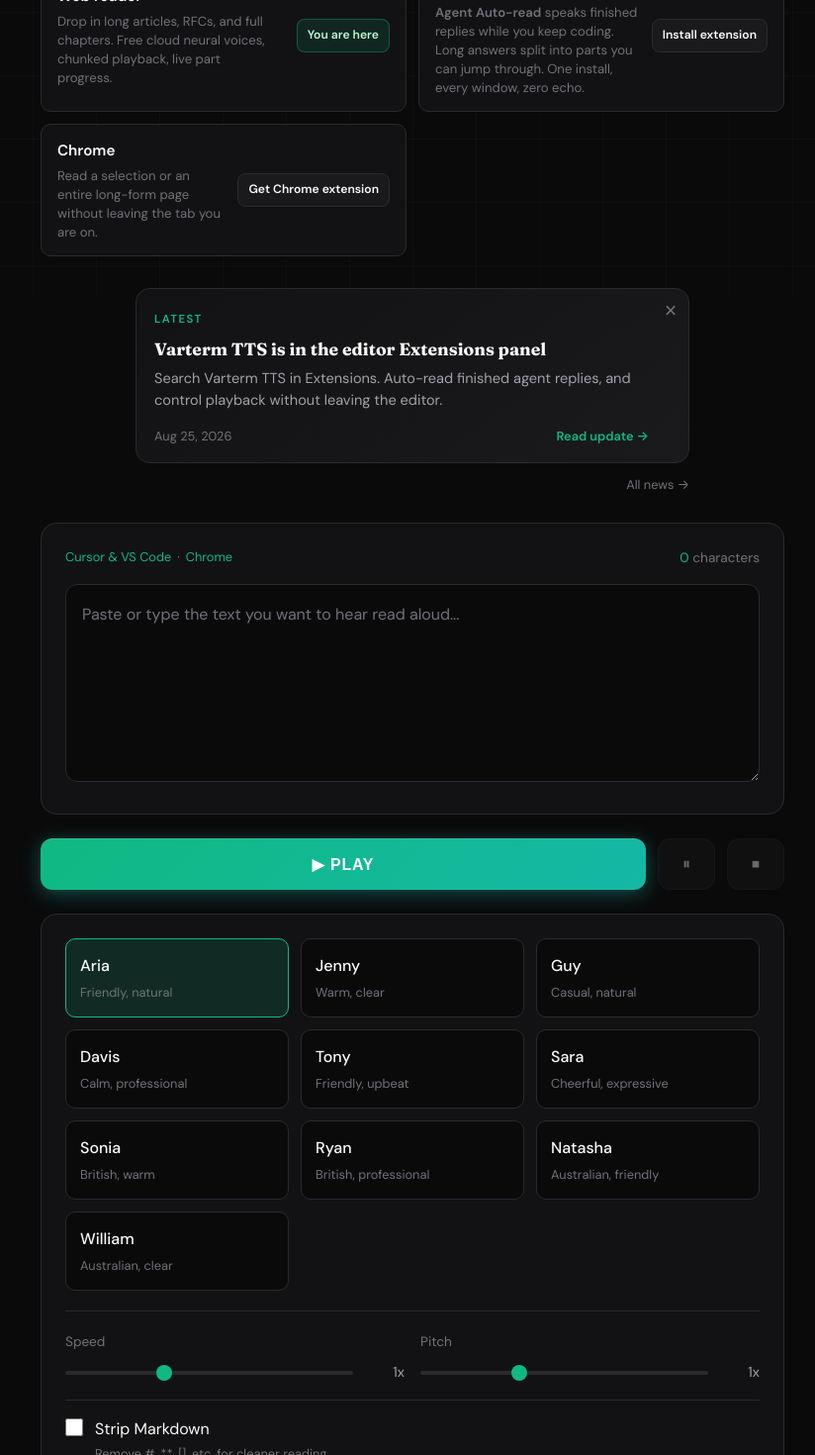
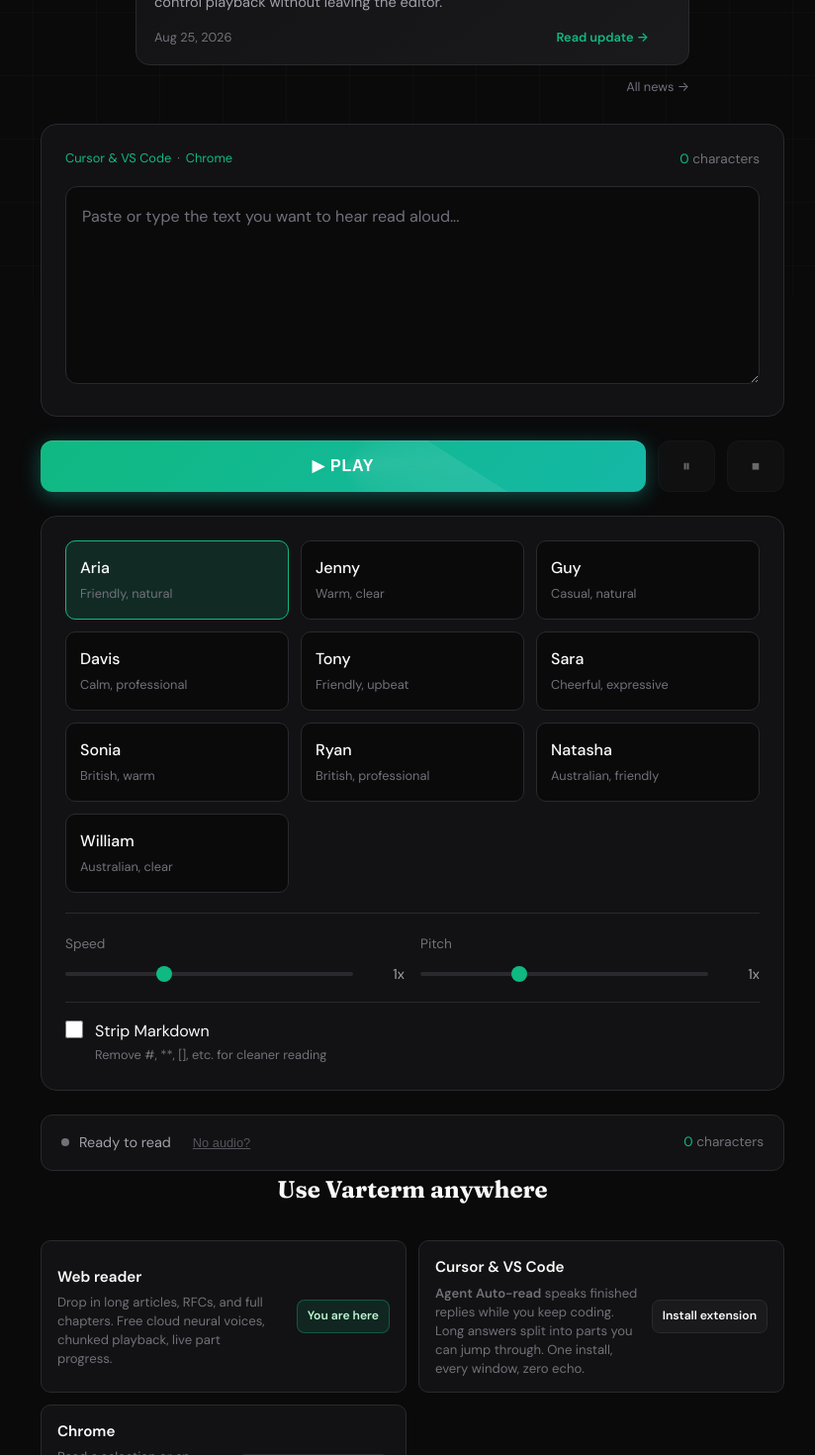
Before and after one commit to varterm/platform, a Next.js app: page / in a window 1280 px wide. Shown: the part 500-1970 px from the top of the page at 99% size, without its empty margins (223-1047 px from the left). Built offline with nearby package versions, Linux system fonts and the light colour scheme; no server answers.

Commit message:
Put the paste box above the platform cards, and light up the editor.
The news card and the thing people came to use now come first; "Use
Varterm anywhere" moves below the player. Focus and hover states give the
input and transport some feedback, with a reduced-motion opt-out.

```diff
--- a/app/HomeClient.js
+++ b/app/HomeClient.js
@@ -654,48 +654,6 @@ export default function HomeClient({ featuredNews = null }) {
         </p>
       </section>
 
-      <section className={styles.platformSection} aria-labelledby="platform-heading">
-        <h2 id="platform-heading" className={styles.sectionHeading}>
-          Use Varterm anywhere
-        </h2>
-        <div className={styles.platformGrid}>
-          <article className={styles.platformCard}>
-            <div className={styles.platformCardBody}>
-              <h3>Web reader</h3>
-              <p>
-                Drop in long articles, RFCs, and full chapters. Free cloud neural voices, chunked
-                playback, live part progress.
-              </p>
-            </div>
-            <span className={styles.platformBadge}>You are here</span>
-          </article>
-          <article className={styles.platformCard}>
-            <div className={styles.platformCardBody}>
-              <h3>Cursor &amp; VS Code</h3>
-              <p>
-                <strong>Agent Auto-read</strong> speaks finished replies while you keep coding.
-                Long answers split into parts you can jump through. One install, every window,
-                zero echo.
-              </p>
-            </div>
-            <Link href="/extensions#editors" className={styles.platformCta}>
-              Install extension
-            </Link>
-          </article>
-          <article className={styles.platformCard}>
-            <div className={styles.platformCardBody}>
-              <h3>Chrome</h3>
-              <p>
-                Read a selection or an entire long-form page without leaving the tab you are on.
-              </p>
-            </div>
-            <Link href="/extensions#chrome" className={styles.platformCta}>
-              Get Chrome extension
-            </Link>
-          </article>
-        </div>
-      </section>
-
       {featuredNews && !newsPreviewHiddenForSession ? (
         <aside className={styles.newsPreview} aria-labelledby="news-preview-heading">
           <button
@@ -725,7 +683,7 @@ export default function HomeClient({ featuredNews = null }) {
         </aside>
       ) : null}
 
-      <section className={styles.section}>
+      <section className={`${styles.section} ${styles.editorSection}`}>
         <div className={styles.editorHeader}>
           <nav className={styles.extensionQuickLinks} aria-label="Extension installs">
             <Link href="/extensions#editors" className={styles.extensionQuickLink}>
@@ -816,16 +774,18 @@ export default function HomeClient({ featuredNews = null }) {
           ▶ Play
         </button>
         <button
-          className={styles.controlBtn}
+          className={`${styles.controlBtn} ${styles.controlBtnPause}`}
           onClick={togglePause}
           disabled={!isPlaying}
+          aria-label={isPaused ? 'Resume' : 'Pause'}
         >
           {isPaused ? '▶' : '⏸'}
         </button>
         <button
-          className={styles.controlBtn}
+          className={`${styles.controlBtn} ${styles.controlBtnStop}`}
           onClick={stop}
           disabled={!isPlaying}
+          aria-label="Stop"
         >
           ⏹
         </button>
@@ -924,6 +884,48 @@ export default function HomeClient({ featuredNews = null }) {
           )}
         </div>
       </div>
+
+      <section className={styles.platformSection} aria-labelledby="platform-heading">
+        <h2 id="platform-heading" className={styles.sectionHeading}>
+          Use Varterm anywhere
+        </h2>
+        <div className={styles.platformGrid}>
+          <article className={styles.platformCard}>
+            <div className={styles.platformCardBody}>
+              <h3>Web reader</h3>
+              <p>
+                Drop in long articles, RFCs, and full chapters. Free cloud neural voices, chunked
+                playback, live part progress.
+              </p>
+            </div>
+            <span className={styles.platformBadge}>You are here</span>
+          </article>
+          <article className={styles.platformCard}>
+            <div className={styles.platformCardBody}>
+              <h3>Cursor &amp; VS Code</h3>
+              <p>
+                <strong>Agent Auto-read</strong> speaks finished replies while you keep coding.
+                Long answers split into parts you can jump through. One install, every window,
+                zero echo.
+              </p>
+            </div>
+            <Link href="/extensions#editors" className={styles.platformCta}>
+              Install extension
+            </Link>
+          </article>
+          <article className={styles.platformCard}>
+            <div className={styles.platformCardBody}>
+              <h3>Chrome</h3>
+              <p>
+                Read a selection or an entire long-form page without leaving the tab you are on.
+              </p>
+            </div>
+            <Link href="/extensions#chrome" className={styles.platformCta}>
+              Get Chrome extension
+            </Link>
+          </article>
+        </div>
+      </section>
 
       {/* Modal */}
       {showModal && (
--- a/app/page.module.css
+++ b/app/page.module.css
@@ -237,6 +237,53 @@
   color: var(--accent);
 }
 
+/* Editor shell */
+.editorSection {
+  position: relative;
+  overflow: hidden;
+  transition: border-color 0.3s ease, box-shadow 0.3s ease;
+}
+
+.editorSection::before {
+  content: '';
+  position: absolute;
+  top: 0;
+  left: 0;
+  right: 0;
+  height: 2px;
+  background: linear-gradient(
+    90deg,
+    transparent,
+    var(--accent),
+    #06b6d4,
+    var(--purple),
+    transparent
+  );
+  background-size: 200% 100%;
+  opacity: 0;
+  transition: opacity 0.35s ease;
+  pointer-events: none;
+}
+
+.editorSection:focus-within {
+  border-color: rgba(16, 185, 129, 0.45);
+  box-shadow: 0 18px 50px -30px rgba(16, 185, 129, 0.85);
+}
+
+.editorSection:focus-within::before {
+  opacity: 1;
+  animation: sweepLine 3.5s linear infinite;
+}
+
+@keyframes sweepLine {
+  from {
+    background-position: 0% 0;
+  }
+  to {
+    background-position: 200% 0;
+  }
+}
+
 .textarea {
   width: 100%;
   height: 200px;
@@ -249,12 +296,21 @@
   font-size: 1rem;
   line-height: 1.7;
   resize: vertical;
-  transition: border-color 0.2s;
+  caret-color: var(--accent);
+  transition: border-color 0.25s ease, box-shadow 0.25s ease, background 0.25s ease;
+}
+
+.textarea:hover:not(:focus) {
+  border-color: var(--border-light);
 }
 
 .textarea:focus {
   outline: none;
   border-color: var(--accent);
+  background:
+    radial-gradient(120% 100% at 50% 0%, rgba(16, 185, 129, 0.07), transparent 65%),
+    var(--bg-primary);
+  box-shadow: 0 0 0 3px var(--accent-glow);
 }
 
 .textarea::placeholder {
@@ -701,6 +757,31 @@
   transform: translateY(0) scale(0.98);
 }
 
+.playBtn::after {
+  content: '';
+  position: absolute;
+  inset: -80% -30%;
+  background: conic-gradient(
+    from 0deg,
+    transparent 0deg,
+    rgba(255, 255, 255, 0.16) 55deg,
+    transparent 130deg
+  );
+  opacity: 0.55;
+  pointer-events: none;
+  animation: playSheen 6s linear infinite;
+}
+
+.playBtn:disabled::after {
+  display: none;
+}
+
+@keyframes playSheen {
+  to {
+    transform: rotate(1turn);
+  }
+}
+
 .playBtn:disabled {
   opacity: 0.4;
   cursor: not-allowed;
@@ -748,6 +829,29 @@
 .controlBtn:disabled {
   opacity: 0.4;
   cursor: not-allowed;
+}
+
+.controlBtnPause:hover:not(:disabled) {
+  color: var(--warning);
+  border-color: rgba(245, 158, 11, 0.55);
+  box-shadow: 0 0 20px -6px rgba(245, 158, 11, 0.7);
+}
+
+.controlBtnStop:hover:not(:disabled) {
+  color: var(--danger);
+  border-color: rgba(239, 68, 68, 0.55);
+  box-shadow: 0 0 20px -6px rgba(239, 68, 68, 0.7);
+}
+
+.controlBtn:not(:disabled) {
+  border-color: var(--border-light);
+}
+
+@media (prefers-reduced-motion: reduce) {
+  .editorSection:focus-within::before,
+  .playBtn::after {
+    animation: none;
+  }
 }
 
 /* Status */
--- a/content/news/editor-extension-in-the-store.md
+++ b/content/news/editor-extension-in-the-store.md
@@ -22,6 +22,6 @@ Turn on **Agent Auto-read** in the status bar and finished replies play while yo
 
 - Cursor uses [Open VSX](https://open-vsx.org/extension/Varterm/varterm-cursor).
 - VS Code can use the [Marketplace listing](https://marketplace.visualstudio.com/items?itemName=Varterm.varterm-cursor) or the same Extensions search.
-- Want a file? [GitHub Release v0.1.37](https://github.com/varterm/extensions/releases/tag/v0.1.37) has the `.vsix`.
+- Want a file? [GitHub Release v0.1.38](https://github.com/varterm/extensions/releases/tag/v0.1.38) has the `.vsix`.
 
 Setup notes live on the [extensions page](/extensions#editors).
--- a/lib/extension-links.js
+++ b/lib/extension-links.js
@@ -2,7 +2,7 @@
  * Release asset basename on GitHub must be `varterm-cursor-<version>.vsix` matching this value
  * and tag `v<version>`, or the Releases download URL 404s.
  */
-export const EDITOR_EXTENSION_VERSION = '0.1.37';
+export const EDITOR_EXTENSION_VERSION = '0.1.38';
 
 export const GITHUB_EXTENSIONS_REPO = 'https://github.com/varterm/extensions';
 
```
Also changed, not shown: 1 other file (tests, documents, lock files or other folders).
